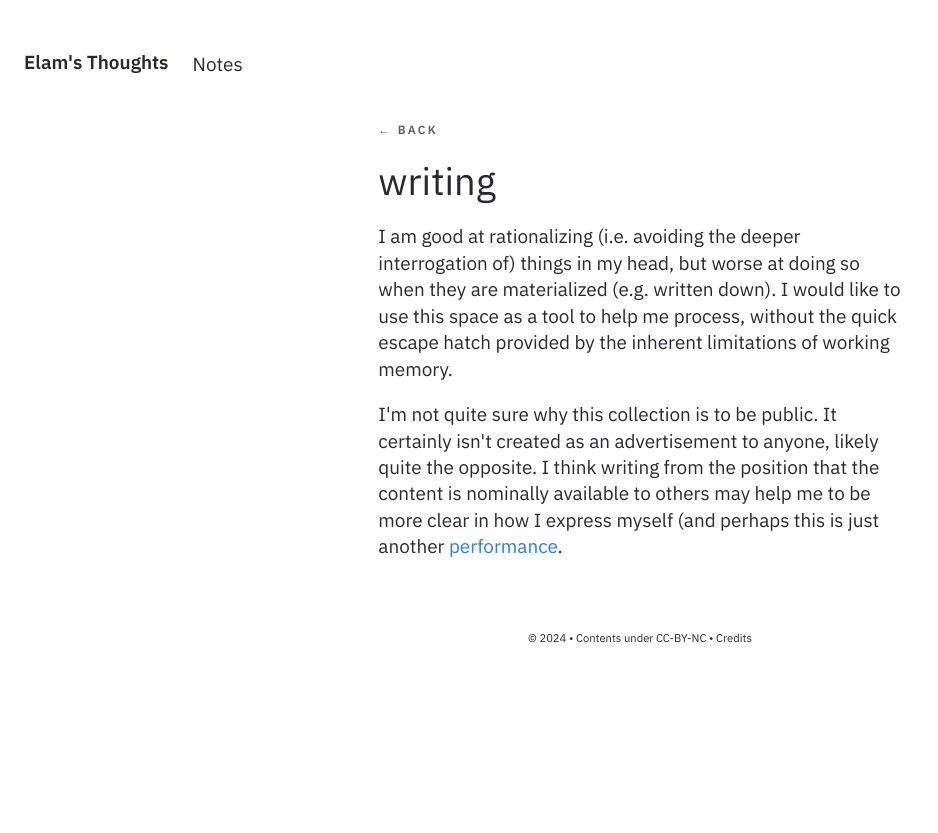
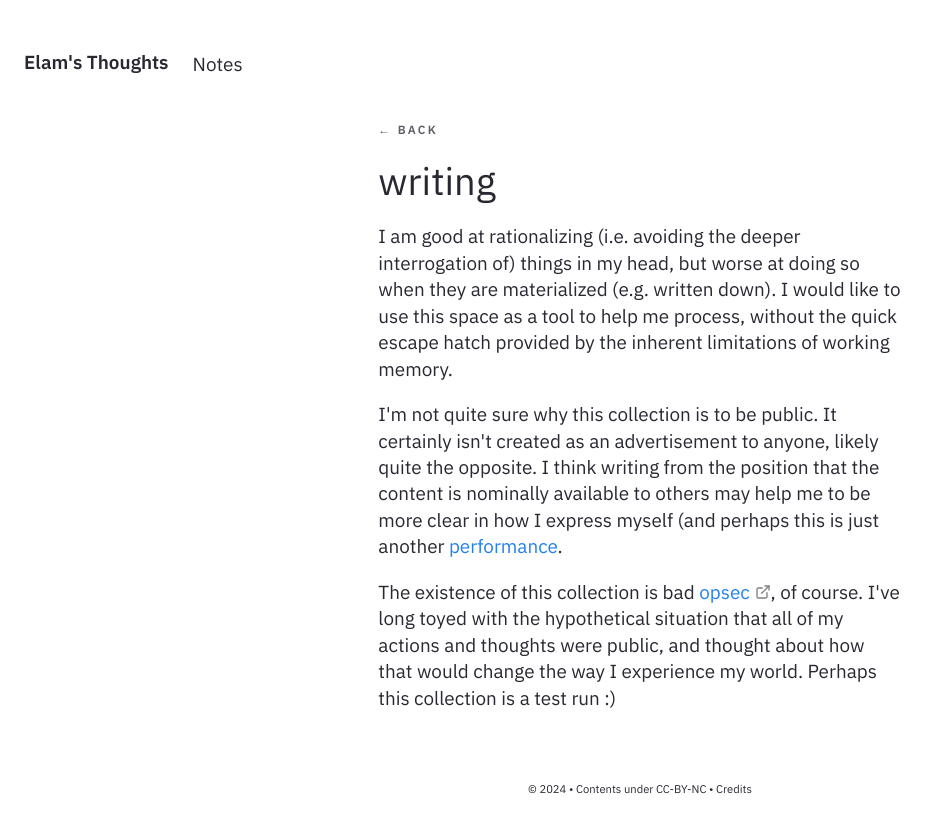
Before and after one commit to elamdf/elam_thoughts, a Jekyll site: the page built from _notes/Public/writing.md, in a window 1280 px wide. Shown: the top 833 px of the page, without its empty margins (0-938 px from the left). Built offline with Jekyll 4.4.1, drawn with Linux system fonts in a browser that asks for light colours; a file with an impossible date is left out.

Commit message:
qualification

```diff
--- a/_notes/Public/writing.md
+++ b/_notes/Public/writing.md
@@ -6,3 +6,5 @@ date: 21-07-2024
 I am good at rationalizing (i.e. avoiding the deeper interrogation of) things in my head, but worse at doing so when they are materialized (e.g. written down). I would like to use this space as a tool to help me process, without the quick escape hatch provided by the inherent limitations of working memory.
 
 I'm not quite sure why this collection is to be public. It certainly isn't created as an advertisement to anyone, likely quite the opposite. I think writing from the position that the content is nominally available to others may help me to be more clear in how I express myself (and perhaps this is just another [[performance]].
+
+The existence of this collection is bad [opsec](https://en.wikipedia.org/wiki/Operations_security), of course. I've long toyed with the hypothetical situation that all of my actions and thoughts were public, and thought about how that would change the way I experience my world. Perhaps this collection is a test run :)
```
